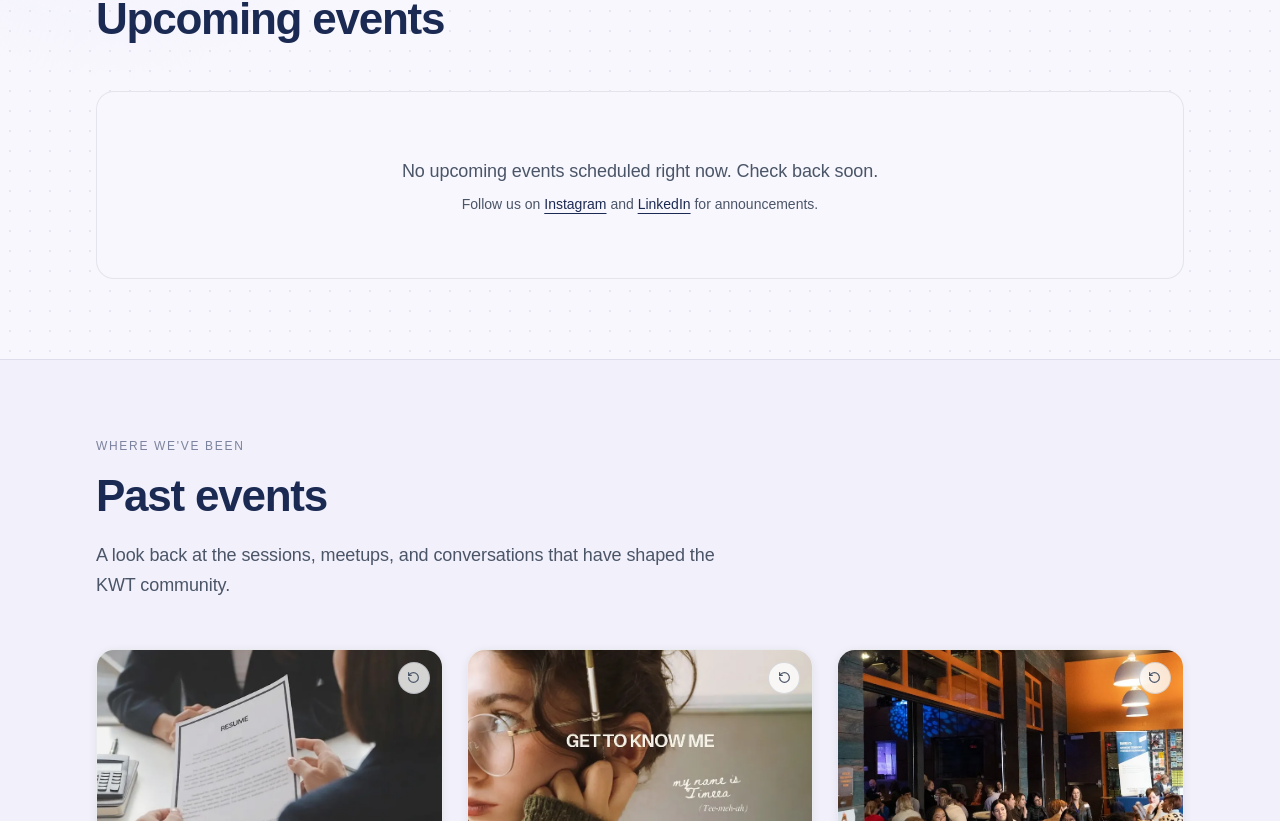
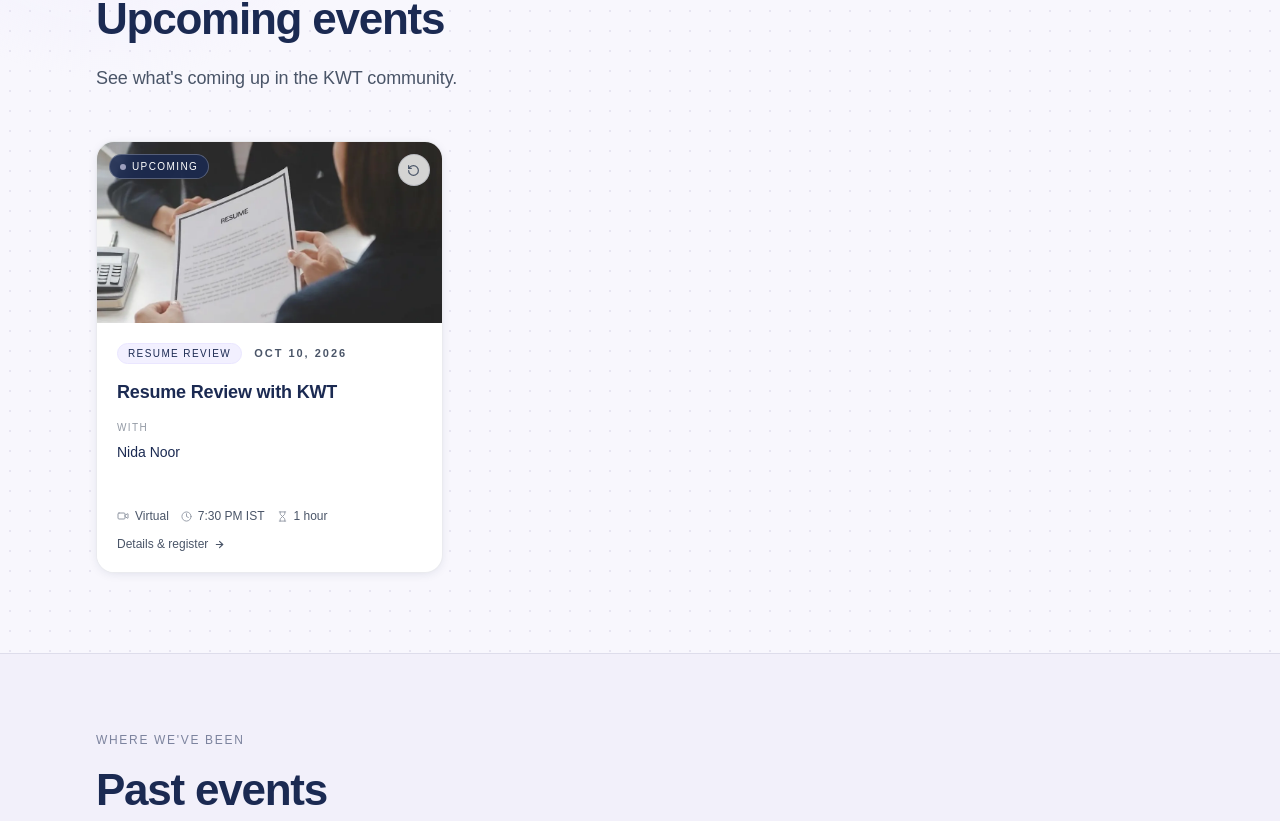
Before and after one commit to zulaikhamir/KWT-website, a React (Vite) app: page /events in a window 1280 px wide. Shown: the part 919-1740 px from the top of the page. Built offline with nearby package versions, Linux system fonts and the light colour scheme.

Commit message:
Updated name,linkedinUrl,Date & Time of upcoming event card

```diff
--- a/src/data/events.ts
+++ b/src/data/events.ts
@@ -5,7 +5,6 @@
 import aiCareerQaImage from "@/assets/images/events/ai-career-community-qa.webp";
 import professionalNetworkingImage from "@/assets/images/events/professional-communication-networking.webp";
 import resumeReviewImage from "@/assets/images/events/resume-review.webp";
-
 
 export function isEventPast(dateISO: string): boolean {
   const today = new Date();
@@ -19,9 +18,7 @@
 /**
  * Look up a single event by its slug.
  */
-export function findEventBySlug(
-  slug: string,
-): EventCardData | undefined {
+export function findEventBySlug(slug: string): EventCardData | undefined {
   return ALL_EVENTS.find((event) => event.slug === slug);
 }
 
@@ -128,24 +125,24 @@
 
   {
     // Upcoming Event
-    slug: "2026-09-20-resume-review-session",
-    dateShort: "SEP 20, 2026",
-    dateISO: "2026-09-20",
+    slug: "2026-10-10-resume-review-session",
+    dateShort: "OCT 10, 2026",
+    dateISO: "2026-10-10",
     category: "Resume Review",
     title: "Resume Review with KWT",
     description:
       "Get practical feedback on your resume and learn how to present your experience clearly for your next tech opportunity.",
     format: "Virtual",
     image: resumeReviewImage,
-    time: "6:00 PM IST",
+    time: "7:30 PM IST",
     duration: "1 hour",
     note: "Register to receive the joining details before the event.",
     aboutLabel: "About this session",
     people: [
       {
-        name: "Name(soon to be revealed)",
+        name: "Nida Noor",
         role: "Resume Reviewer",
-        linkedin: "REPLACE_WITH_LINKEDIN_URL",
+        linkedin: "https://www.linkedin.com/in/nidanoor12/",
         bio: "Experienced professional providing practical resume feedback and career guidance.",
       },
     ],
```
